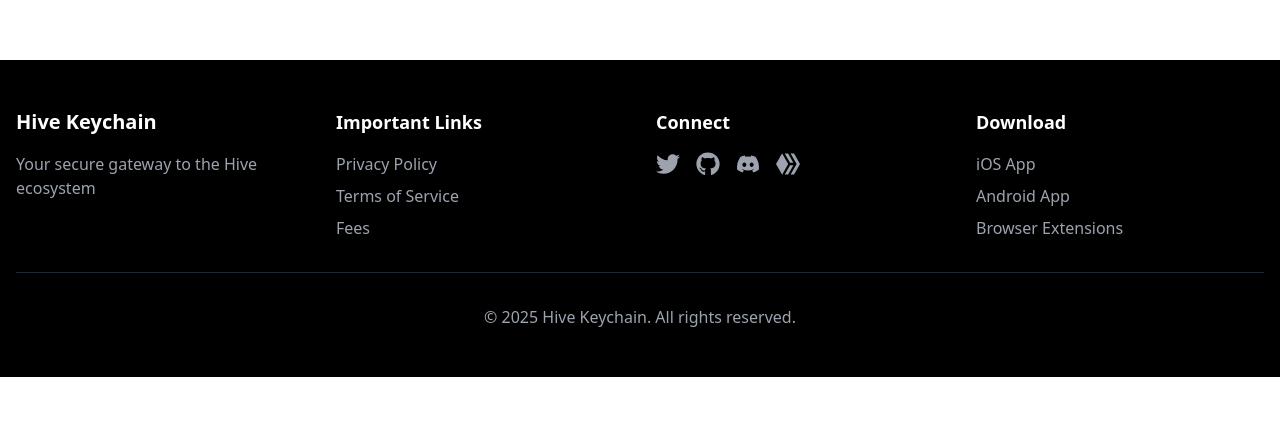
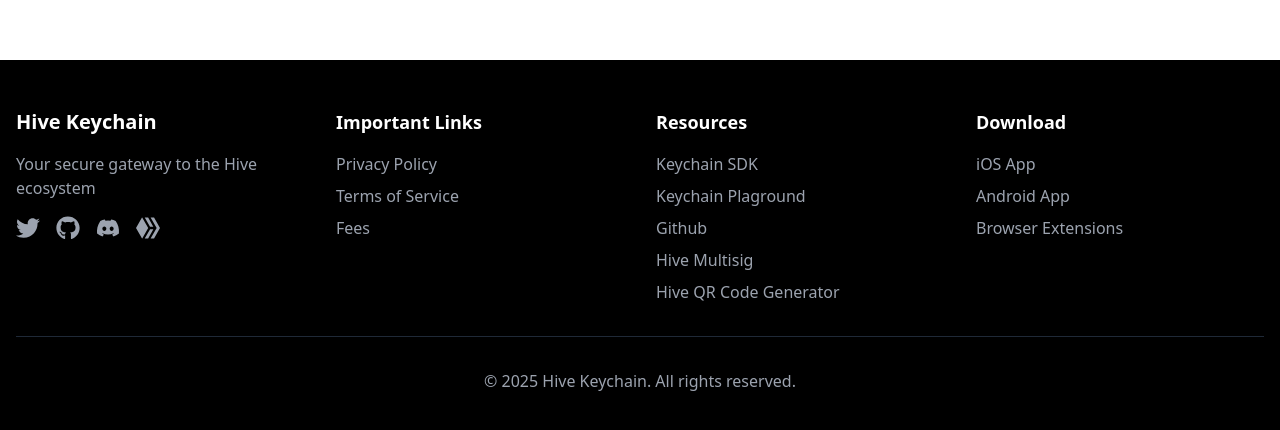
Before and after one commit to hive-keychain/keychain-landing, a React (Vite) app: page /fees in a window 1280 px wide. Shown: the part 740-1170 px from the top of the page. Before the commit the page ends 1117 px from the top, so only its background shows below. Built offline with nearby package versions, Linux system fonts and the light colour scheme.

Commit message:
Resources moved to the end and added to the footer

```diff
--- a/src/components/Contact.tsx
+++ b/src/components/Contact.tsx
@@ -10,7 +10,7 @@ const Contact = () => {
         </h2>
         <div className="max-w-2xl mx-auto grid md:grid-cols-2 gap-8">
           <a
-            href="#"
+            href="https://discord.gg/XWgvP4f7Jg"
             className="flex flex-col items-center p-6 bg-[#5865F2] text-white rounded-lg hover:bg-[#4752C4] transition-colors"
           >
             <MessageSquare size={48} className="mb-4" />
--- a/src/components/Footer.tsx
+++ b/src/components/Footer.tsx
@@ -10,9 +10,23 @@ const Footer = () => {
         <div className="grid md:grid-cols-4 gap-8 mb-8">
           <div>
             <h3 className="text-xl font-semibold mb-4">Hive Keychain</h3>
-            <p className="text-gray-400">
+            <p className="text-gray-400 mb-4">
               Your secure gateway to the Hive ecosystem
             </p>
+            <div className="flex space-x-4 ">
+              <a href="https://x.com/hivekeychain" className="text-gray-400 hover:text-white transition-colors">
+                <FaTwitter size={24} />
+              </a>
+              <a href="https://github.com/hive-keychain" className="text-gray-400 hover:text-white transition-colors">
+                <FaGithub size={24} />
+              </a>
+              <a href="https://discord.gg/XWgvP4f7Jg" className="text-gray-400 hover:text-white transition-colors">
+                <FaDiscord size={24} />
+              </a>
+              <a href="https://peakd.com/@keychain" className="text-gray-400 hover:text-white transition-colors">
+                <FaHive size={24} />
+              </a>
+            </div>
           </div>
           <div>
             <h4 className="text-lg font-semibold mb-4">Important Links</h4>
@@ -35,21 +49,34 @@ const Footer = () => {
             </ul>
           </div>
           <div>
-            <h4 className="text-lg font-semibold mb-4">Connect</h4>
-            <div className="flex space-x-4">
-              <a href="#" className="text-gray-400 hover:text-white transition-colors">
-                <FaTwitter size={24} />
-              </a>
-              <a href="#" className="text-gray-400 hover:text-white transition-colors">
-                <FaGithub size={24} />
-              </a>
-              <a href="#" className="text-gray-400 hover:text-white transition-colors">
-                <FaDiscord size={24} />
-              </a>
-              <a href="#" className="text-gray-400 hover:text-white transition-colors">
-                <FaHive size={24} />
-              </a>
-            </div>
+            <h4 className="text-lg font-semibold mb-4">Resources</h4>
+            <ul className="space-y-2">
+              <li>
+                <a href="https://www.npmjs.com/package/keychain-sdk" className="text-gray-400 hover:text-white transition-colors">
+                  Keychain SDK
+                </a>
+              </li>
+              <li>
+                <a href="https://play.hive-keychain.com/" className="text-gray-400 hover:text-white transition-colors">
+                  Keychain Plaground
+                </a>
+              </li>
+              <li>
+                <a href="https://github.com/hive-keychain" className="text-gray-400 hover:text-white transition-colors">
+                  Github
+                </a>
+              </li>
+              <li>
+                <a href="https://multisig-doc.hive-keychain.com/" className="text-gray-400 hover:text-white transition-colors">
+                  Hive Multisig
+                </a>
+              </li>
+              <li>
+                <a href="https://qr.hive-keychain.com/" className="text-gray-400 hover:text-white transition-colors">
+                  Hive QR Code Generator
+                </a>
+              </li>
+            </ul>
           </div>
           <div>
             <h4 className="text-lg font-semibold mb-4">Download</h4>
--- a/src/components/Header.tsx
+++ b/src/components/Header.tsx
@@ -13,6 +13,8 @@ const Header = () => {
             <a href="/" className="text-gray-700 hover:text-red-600 transition-colors">Home</a>
             <a href="#why" className="text-gray-700 hover:text-red-600 transition-colors">Why Keychain</a>
             <a href="#download" className="text-gray-700 hover:text-red-600 transition-colors">Download</a>
+            <a href="#team" className="text-gray-700 hover:text-red-600 transition-colors">Team</a>
+            <a href="#contact" className="text-gray-700 hover:text-red-600 transition-colors">Contact Us</a>
             <div
               className="relative"
               onMouseEnter={() => setIsResourcesOpen(true)}
@@ -68,8 +70,6 @@ const Header = () => {
                 </div>
               )}
             </div>
-            <a href="#team" className="text-gray-700 hover:text-red-600 transition-colors">Team</a>
-            <a href="#contact" className="text-gray-700 hover:text-red-600 transition-colors">Contact Us</a>
           </div>
         </div>
         <a
```
